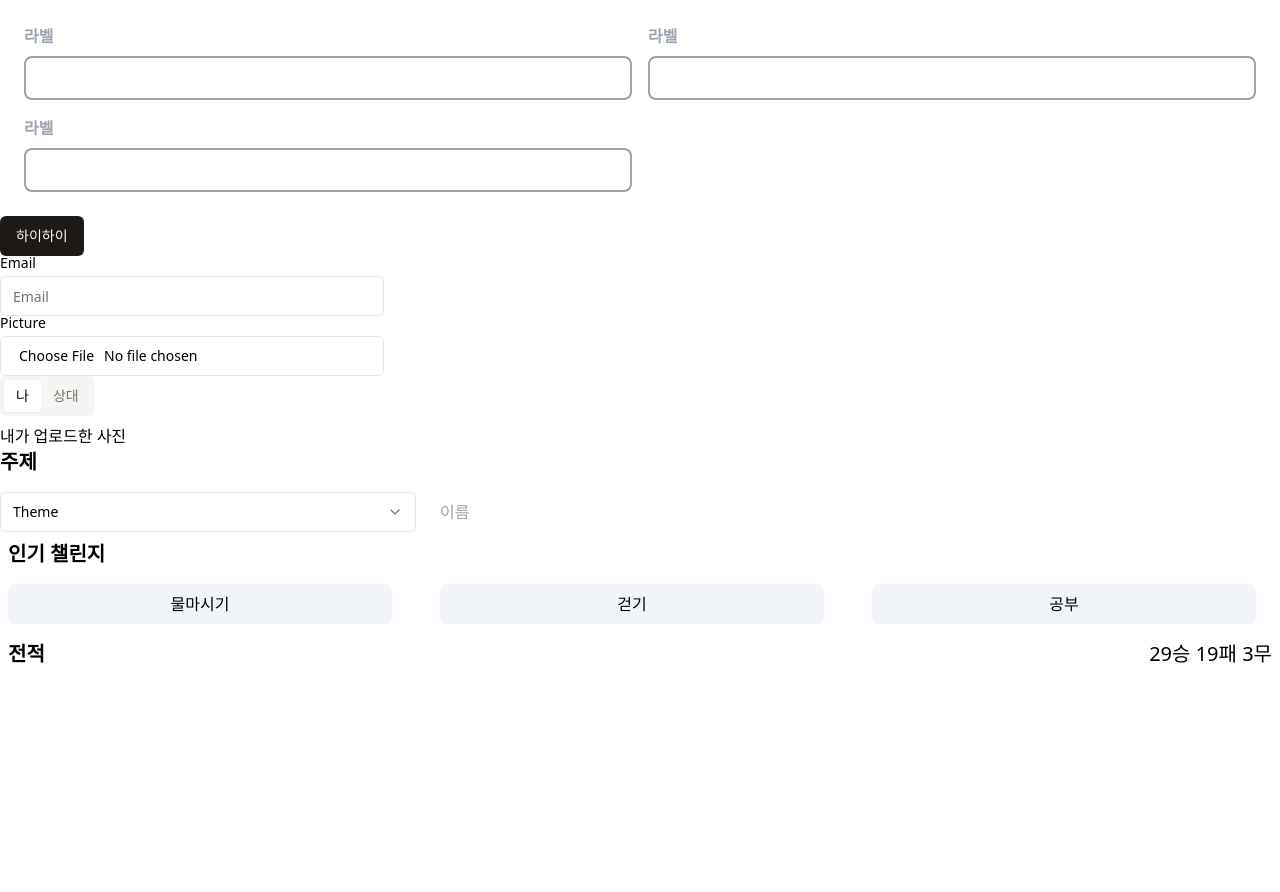
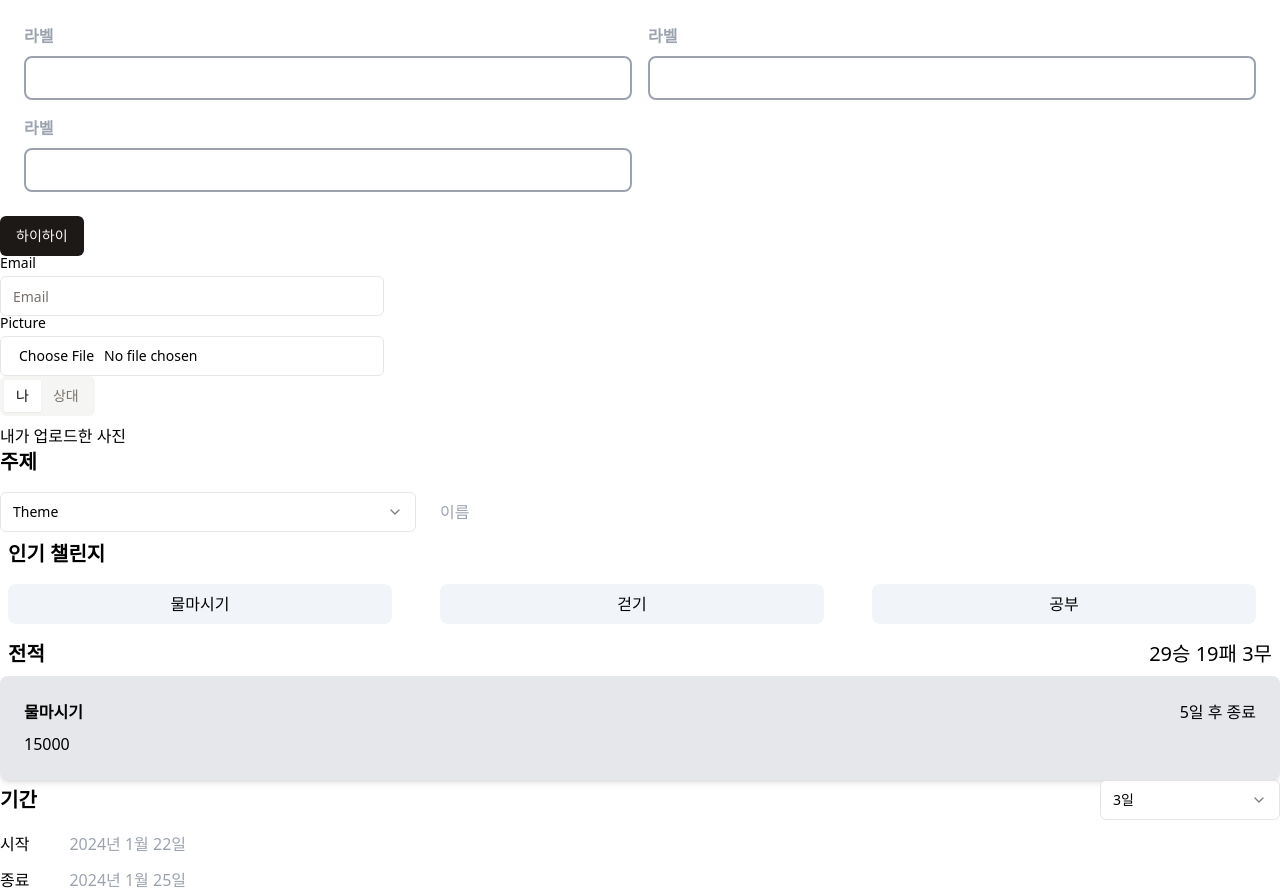
Before and after one commit to minsuje/grabit, a React (Vite) app in the folder client/: page / in a window 1280 px wide. Before the commit the page ends 800 px from the top, so only its background shows below. Built offline with nearby package versions, Linux system fonts and the light colour scheme.

Commit message:
create Folder create(challenge, home, myPage)

```diff
--- a/client/package.json
+++ b/client/package.json
@@ -13,6 +13,7 @@
         "@radix-ui/react-avatar": "^1.0.4",
         "@radix-ui/react-checkbox": "^1.0.4",
         "@radix-ui/react-label": "^2.0.2",
+        "@radix-ui/react-navigation-menu": "^1.1.4",
         "@radix-ui/react-progress": "^1.0.3",
         "@radix-ui/react-radio-group": "^1.1.3",
         "@radix-ui/react-select": "^2.0.0",
--- a/client/src/App.tsx
+++ b/client/src/App.tsx
@@ -1,25 +1,27 @@
-import './App.css'
-import { Button } from './components/ui/button'
-import { Input } from './components/ui/input'
-import { Label } from "@/components/ui/label"
-import { Tab, CreateChallenge, Record, HotChallenge } from '@/components/Component0117'
+import './App.css';
+import { Button } from './components/ui/button';
+import { Input } from './components/ui/input';
+import { Label } from '@/components/ui/label';
+import { Tab, CreateChallenge, Record, HotChallenge } from '@/components/Component0117';
+import { ListComponent1, SelectComponent2 } from './components/ComponentSeong';
 
 function App() {
-
     return (
         <div className="App">
             <div className="grid grid-cols-1 sm:grid-cols-2 gap-4 p-6">
-        <div className='list flex flex-col w-full gap-2'>
-          <h3 className='flex text-md text-gray-400 font-bold hover:text-red-500 transition-all hover:text-lg'>라벨</h3>
-          <input type="text" className='flex px-2 py-2 border-2 border-gray-400 rounded-lg' />
+                <div className="list flex flex-col w-full gap-2">
+                    <h3 className="flex text-md text-gray-400 font-bold hover:text-red-500 transition-all hover:text-lg">
+                        라벨
+                    </h3>
+                    <input type="text" className="flex px-2 py-2 border-2 border-gray-400 rounded-lg" />
                 </div>
-        <div className='list flex flex-col w-full gap-2'>
-          <h3 className='flex text-md text-gray-400 font-bold'>라벨</h3>
-          <input type="text" className='flex px-2 py-2 border-2 border-gray-400 rounded-lg' />
+                <div className="list flex flex-col w-full gap-2">
+                    <h3 className="flex text-md text-gray-400 font-bold">라벨</h3>
+                    <input type="text" className="flex px-2 py-2 border-2 border-gray-400 rounded-lg" />
                 </div>
-        <div className='list flex flex-col w-full gap-2'>
-          <h3 className='flex text-md text-gray-400 font-bold'>라벨</h3>
-          <input type="text" className='flex px-2 py-2 border-2 border-gray-400 rounded-lg' />
+                <div className="list flex flex-col w-full gap-2">
+                    <h3 className="flex text-md text-gray-400 font-bold">라벨</h3>
+                    <input type="text" className="flex px-2 py-2 border-2 border-gray-400 rounded-lg" />
                 </div>
             </div>
 
@@ -28,7 +30,6 @@ function App() {
                 <Label htmlFor="email">Email</Label>
                 <Input type="email" id="email" placeholder="Email" />
             </div>
-
 
             <div className="grid w-full max-w-sm items-center gap-1.5">
                 <Label htmlFor="picture">Picture</Label>
@@ -39,9 +40,10 @@ function App() {
             <CreateChallenge />
             <HotChallenge />
             <Record />
-
+            <ListComponent1 />
+            <SelectComponent2 />
         </div>
-  )
+    );
 }
 
-export default App
+export default App;
```
Also changed, not shown: 1 other file (tests, documents, lock files or other folders). Lines whose indentation alone changed are shown as unchanged.
